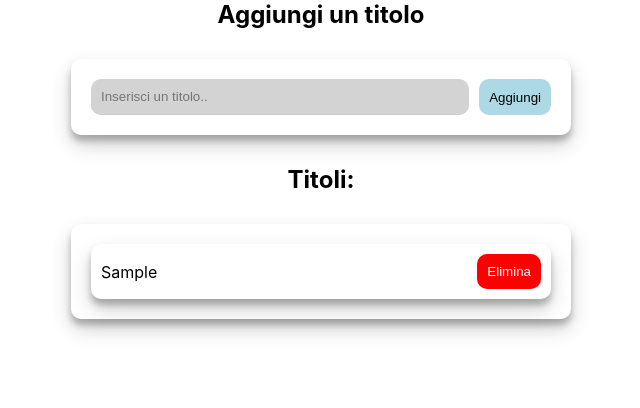
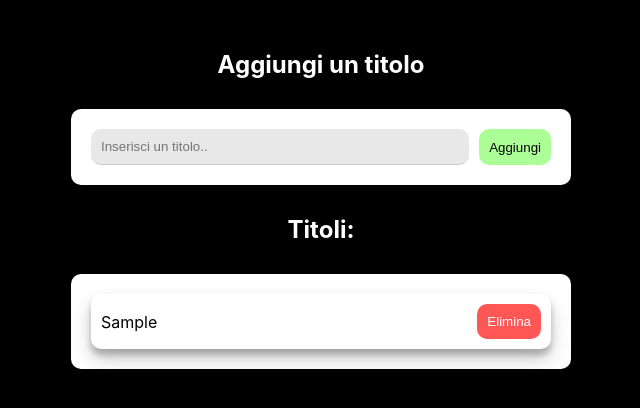
Before and after one commit to emilianoaprile/react-form-blog, a React app: page / in a window 1280 px wide. Both pictures are taken after typing "Sample" into the empty fields and a click on the button "Aggiungi". Shown: the top 408 px of the page, without its empty margins (319-959 px from the left). Built offline with nearby package versions, Linux system fonts and the light colour scheme; the HTML template or start-up script is replaced by a standard one.

Commit message:
add > removeTitle

```diff
--- a/src/components/Form.jsx
+++ b/src/components/Form.jsx
@@ -15,6 +15,10 @@ function Form() {
     // aggiungo il titolo all'array
     setLista((lista) => [titolo, ...lista]);
     setTitolo("");
+  };
+
+  const removeTitle = (indexToEliminate) => {
+    setLista(lista => lista.filter((_, index) => index !== indexToEliminate));
   };
 
   console.log(titolo);
@@ -43,7 +47,7 @@ function Form() {
               {lista.map((listItem, index) => (
                 <li className="listItem" key={`title${index}`}>
                   {listItem}
-                  <button className="btn btnRemove">Elimina</button>
+                  <button className="btn btnRemove" onClick={() => removeTitle(index)}>Elimina</button>
                 </li>
               ))}
             </ul>
--- a/src/index.css
+++ b/src/index.css
@@ -12,13 +12,21 @@ ul, li, ol {
   list-style: none;
 }
 
+body {
+  background-color: black;
+}
+
 .container {
   width: 500px;
   margin: 0 auto;
 }
 
+.formSection {
+  padding: 50px 0;
+}
 .container > h2 {
   text-align: center;
+  color: white;
 }
 .formWrapper {
   display: flex;
@@ -39,7 +47,7 @@ ul, li, ol {
   border: none;
   outline: none;
   border-bottom: 1px solid #ccc;
-  background-color: lightgray;
+  background-color: rgb(232, 232, 232);
   border-radius: 10px;
 }
 
@@ -48,7 +56,7 @@ ul, li, ol {
   border: none;
   outline: none;
   border-radius: 10px;
-  background-color: lightblue;
+  background-color: rgba(129, 255, 97, 0.664);
   cursor: pointer;
 }
 
@@ -79,11 +87,13 @@ ul, li, ol {
 }
 
 .btnRemove {
-  background-color: red;
+  background-color: rgba(255, 0, 0, 0.664);
   color: white;
 }
 
 .listMessage {
   text-align: center;
   padding: 20px 0;
+  font-weight: bold;
+  color: white;
 }
```
